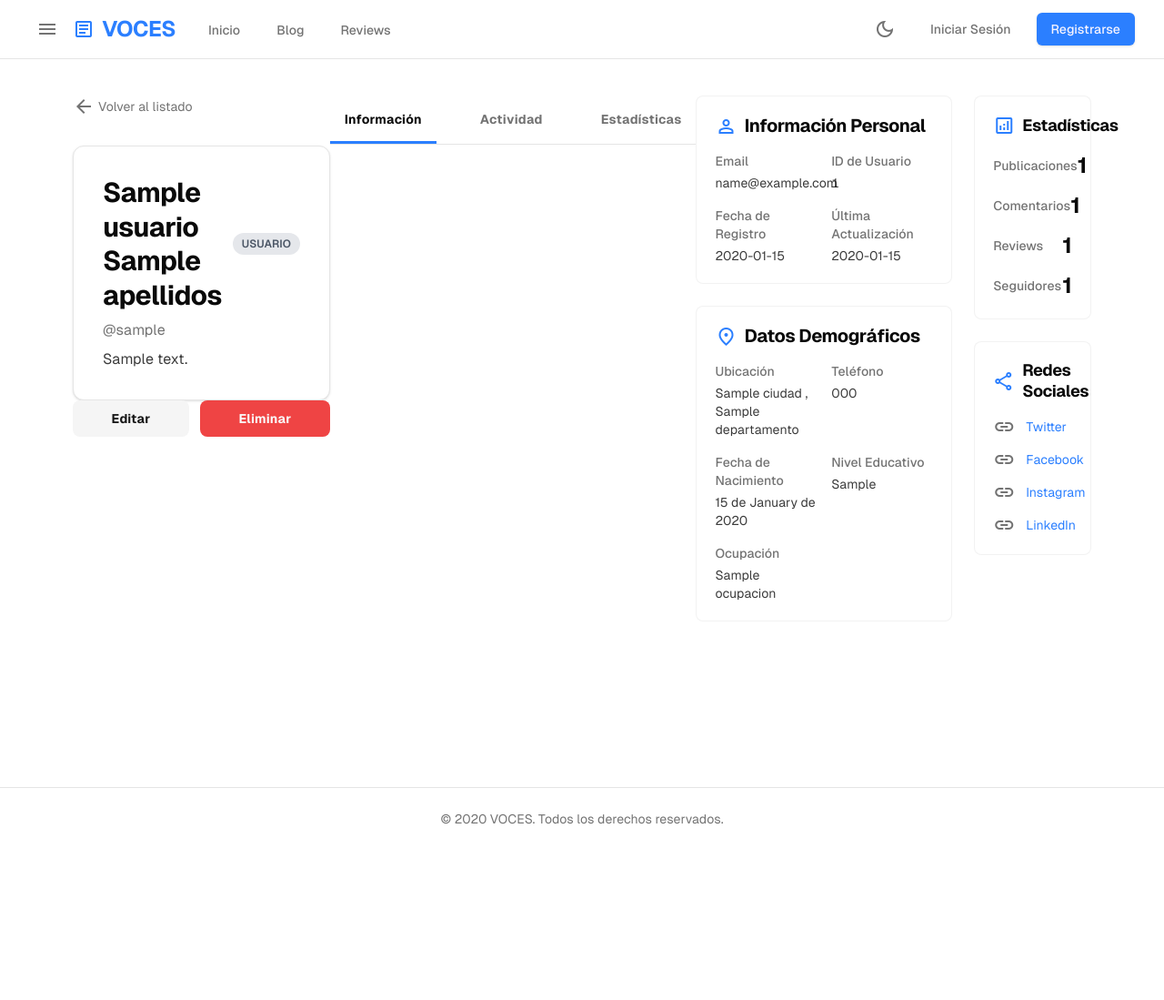
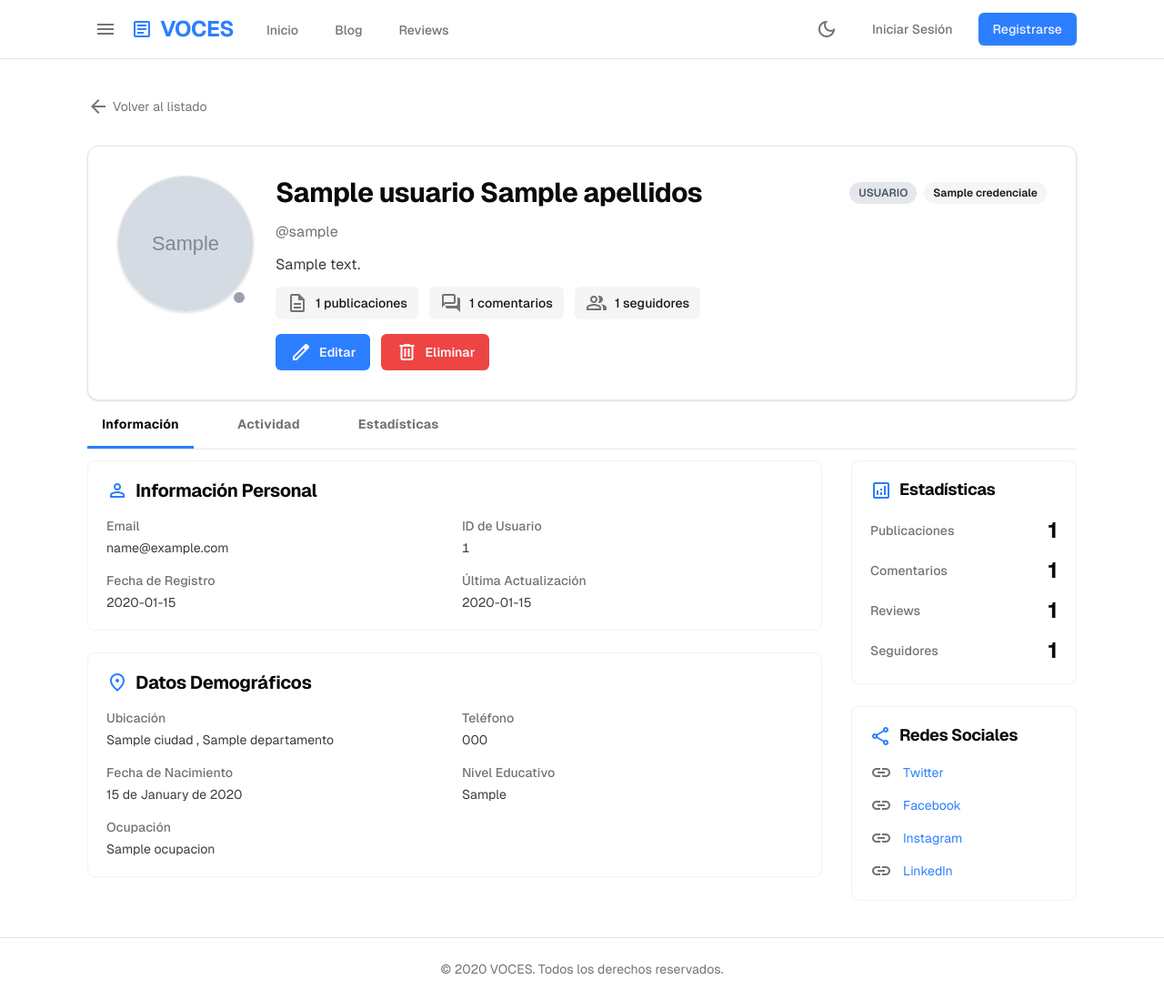
Before and after one commit to osantonio/VOCES, a FastAPI app: template app/templates/usuarios/perfil.html in a window 1280 px wide. Shown: the whole page at 91% size. Before the commit the page ends 906 px from the top, so only its background shows below. Run offline with FastAPI, Linux system fonts and the light colour scheme; the template is opened without the code that fills it: most values are stand-ins (such as "Sample title", 1, 10 or a date in 2020); grey boxes marked "Sample" are stand-in pictures; style sheets or scripts are compiled from the project's sources; parts of the project's set-up code (start-up, migrations or seed data) failed here and were passed over.

Commit message:
refactor(templates): update max-width from 7xl to 6xl for consistent layout
- Standardize container widths across all templates to 6xl (80rem)
- Update design guidelines documentation to reflect new width standard
- Improve profile page layout with better grid structure and spacing

```diff
--- a/app/templates/auditoria/listar.html
+++ b/app/templates/auditoria/listar.html
@@ -4,7 +4,7 @@
 
 {% block content %}
 <div class="min-h-screen bg-background">
-    <div class="max-w-7xl mx-auto px-4 sm:px-6 lg:px-8 py-8">
+    <div class="max-w-6xl mx-auto px-4 sm:px-6 lg:px-8 py-8">
         <!-- Header -->
         <div class="mb-8">
             <div class="flex items-center justify-between">
--- a/app/templates/layout/base.html
+++ b/app/templates/layout/base.html
@@ -34,7 +34,7 @@
 
     <!-- Footer -->
     <footer class="bg-background border-t border-border mt-auto">
-        <div class="max-w-7xl mx-auto py-6 px-4 sm:px-6 lg:px-8">
+        <div class="max-w-6xl mx-auto py-6 px-4 sm:px-6 lg:px-8">
             <p class="text-center text-sm text-muted-foreground">
                 &copy; {{ now.year if now else 2025 }} VOCES. Todos los derechos reservados.
             </p>
--- a/app/templates/layout/components/navbar.html
+++ b/app/templates/layout/components/navbar.html
@@ -1,6 +1,6 @@
 {% set usuario_actual = request.state.usuario_actual %}
 <nav class="bg-background border-b border-border sticky top-0 z-50" role="navigation" aria-label="Barra de navegación">
-    <div class="max-w-7xl mx-auto px-4 sm:px-6 lg:px-8">
+    <div class="max-w-6xl mx-auto px-4 sm:px-6 lg:px-8">
         <div class="flex justify-between h-16">
             <div class="flex items-center gap-2">
                 <button id="sidebar-toggle" type="button" aria-label="Abrir menú"
--- a/app/templates/usuarios/listar.html
+++ b/app/templates/usuarios/listar.html
@@ -4,7 +4,7 @@
 
 {% block content %}
 <div class="min-h-screen bg-background">
-    <div class="max-w-7xl mx-auto px-4 sm:px-6 lg:px-8 py-8">
+    <div class="max-w-6xl mx-auto px-4 sm:px-6 lg:px-8 py-8">
         <!-- Header -->
         <div class="mb-8">
             <div class="flex items-center justify-between">
--- a/app/templates/usuarios/perfil.html
+++ b/app/templates/usuarios/perfil.html
@@ -4,8 +4,9 @@
 
 {% block content %}
 <div class="min-h-screen bg-background">
-    <div class="px-4 sm:px-10 lg:px-20 flex flex-1 justify-center py-5 sm:py-10">
-        <div class="flex flex-col w-full max-w-[960px] flex-1">
+
+    <div class="max-w-6xl mx-auto w-full px-4 sm:px-6 lg:px-8 py-5 sm:py-10">
+        <div class="flex flex-col w-full">
             <!-- Botón Volver -->
             <div class="mb-6">
                 <a href="/usuarios"
@@ -18,77 +19,94 @@
             <!-- Card Principal del Perfil -->
             <div class="flex flex-col gap-8 rounded-xl bg-card border border-border shadow-sm p-4 sm:p-6 md:p-8">
 
-                <!-- Header: Avatar, Nombre y Botones -->
-                <!-- Nombre, Username, Badges y Bio -->
-                <div class="flex flex-col justify-center gap-2">
-                    <div class="flex flex-col sm:flex-row items-center gap-3">
-                        <h1 class="text-foreground text-2xl sm:text-3xl font-bold leading-tight tracking-tight">
-                            {{ usuario.nombres }} {{ usuario.apellidos }}
-                        </h1>
-                        <!-- Badges de Rol y Estado -->
-                        <div class="flex gap-2 flex-wrap justify-center sm:justify-start">
-                            <!-- Rol Badge -->
-                            {% if usuario.rol.value == 'Admin' %}
-                            <span
-                                class="text-xs font-semibold inline-block py-1 px-2.5 uppercase rounded-full text-purple-600 bg-purple-200 dark:text-purple-300 dark:bg-purple-900/50">
-                                Admin
-                            </span>
-                            {% elif usuario.rol.value == 'Moderador' %}
-                            <span
-                                class="text-xs font-semibold inline-block py-1 px-2.5 uppercase rounded-full text-blue-600 bg-blue-200 dark:text-blue-300 dark:bg-blue-900/50">
-                                Moderador
-                            </span>
-                            {% elif usuario.rol.value == 'Editor' %}
-                            <span
-                                class="text-xs font-semibold inline-block py-1 px-2.5 uppercase rounded-full text-green-600 bg-green-200 dark:text-green-300 dark:bg-green-900/50">
-                                Editor
-                            </span>
+                <div class="grid grid-cols-1 sm:grid-cols-[150px_1fr] gap-6 items-start">
+                    <div class="relative flex items-center justify-center">
+                        <div class="group relative w-[150px] h-[150px] rounded-full overflow-hidden border border-border shadow-sm">
+                            {% if usuario.avatar_url %}
+                            <img src="{{ usuario.avatar_url }}" alt="Avatar de {{ usuario.username }}"
+                                class="w-full h-full object-cover transition-transform duration-200 group-hover:scale-105">
                             {% else %}
-                            <span
-                                class="text-xs font-semibold inline-block py-1 px-2.5 uppercase rounded-full text-gray-600 bg-gray-200 dark:text-gray-300 dark:bg-gray-800">
-                                Usuario
-                            </span>
+                            <div class="w-full h-full bg-accent flex items-center justify-center">
+                                <span class="text-xl font-bold text-accent-foreground">{{ user_initials(usuario) }}</span>
+                            </div>
                             {% endif %}
+                            <a href="/usuarios/{{ usuario.username }}/editar#avatar"
+                                class="absolute inset-0 flex items-center justify-center bg-black/40 opacity-0 group-hover:opacity-100 transition-opacity text-primary-foreground text-sm font-medium"
+                                aria-label="Actualizar foto">
+                                <span class="material-symbols-outlined mr-1">upload</span>
+                                Actualizar
+                            </a>
+                        </div>
+                        {% set online = usuario.en_linea if usuario.en_linea is defined else False %}
+                        <span class="absolute bottom-2 right-2 w-4 h-4 rounded-full border-2 border-card {{ 'bg-green-500' if online else 'bg-gray-400' }}" aria-label="{{ 'En línea' if online else 'Desconectado' }}"></span>
+                    </div>
 
-                            <!-- Estado Badge -->
-                            {% if usuario.estado_cuenta.value == 'Activo' %}
-                            <span
-                                class="text-xs font-semibold inline-block py-1 px-2.5 uppercase rounded-full text-green-600 bg-green-200 dark:text-green-300 dark:bg-green-900/50">
-                                Activo
-                            </span>
-                            {% elif usuario.estado_cuenta.value == 'PendienteVerificacion' %}
-                            <span
-                                class="text-xs font-semibold inline-block py-1 px-2.5 uppercase rounded-full text-yellow-600 bg-yellow-200 dark:text-yellow-300 dark:bg-yellow-900/50">
-                                Pendiente
+                    <div class="flex flex-col gap-3">
+                        <div class="flex flex-col sm:flex-row sm:items-center sm:justify-between gap-2">
+                            <div class="flex items-center gap-2">
+                                <h1 class="text-foreground text-2xl sm:text-3xl font-bold leading-tight tracking-tight">{{ usuario.nombres }} {{ usuario.apellidos }}</h1>
+                                {% if usuario.verificado is defined and usuario.verificado %}
+                                <span class="inline-flex items-center px-2.5 py-0.5 rounded-full text-xs font-semibold bg-blue-200 text-blue-700 dark:bg-blue-900/40 dark:text-blue-300">
+                                    <span class="material-symbols-outlined text-sm mr-1">verified</span> Verificado
                                 </span>
                                 {% endif %}
                             </div>
-                    </div>
-                    <p class="text-muted-foreground text-base font-normal leading-normal">
-                        @{{ usuario.username }}
-                    </p>
-                    {% if usuario.biografia %}
-                    <p class="text-foreground/80 text-base font-normal leading-normal max-w-md">
-                        {{ usuario.biografia }}
-                    </p>
+                            <div class="flex gap-2 flex-wrap justify-center sm:justify-end">
+                                {% if usuario.rol.value == 'Admin' %}
+                                <span class="text-xs font-semibold inline-block py-1 px-2.5 uppercase rounded-full text-purple-600 bg-purple-200 dark:text-purple-300 dark:bg-purple-900/50">Admin</span>
+                                {% elif usuario.rol.value == 'Moderador' %}
+                                <span class="text-xs font-semibold inline-block py-1 px-2.5 uppercase rounded-full text-blue-600 bg-blue-200 dark:text-blue-300 dark:bg-blue-900/50">Moderador</span>
+                                {% elif usuario.rol.value == 'Editor' %}
+                                <span class="text-xs font-semibold inline-block py-1 px-2.5 uppercase rounded-full text-green-600 bg-green-200 dark:text-green-300 dark:bg-green-900/50">Editor</span>
+                                {% else %}
+                                <span class="text-xs font-semibold inline-block py-1 px-2.5 uppercase rounded-full text-gray-600 bg-gray-200 dark:text-gray-300 dark:bg-gray-800">Usuario</span>
+                                {% endif %}
+                                {% if usuario.estado_cuenta.value == 'Activo' %}
+                                <span class="text-xs font-semibold inline-block py-1 px-2.5 uppercase rounded-full text-green-600 bg-green-200 dark:text-green-300 dark:bg-green-900/50">Activo</span>
+                                {% elif usuario.estado_cuenta.value == 'PendienteVerificacion' %}
+                                <span class="text-xs font-semibold inline-block py-1 px-2.5 uppercase rounded-full text-yellow-600 bg-yellow-200 dark:text-yellow-300 dark:bg-yellow-900/50">Pendiente</span>
+                                {% endif %}
+                                {% if usuario.credenciales is defined and usuario.credenciales %}
+                                {% for c in usuario.credenciales %}
+                                <span class="text-xs font-semibold inline-block py-1 px-2.5 rounded-full bg-secondary text-secondary-foreground">{{ c }}</span>
+                                {% endfor %}
                                 {% endif %}
                             </div>
                         </div>
 
-            <!-- Botones de Acción -->
-            <div class="flex w-full sm:w-auto shrink-0 justify-center gap-3">
-                <a href="/usuarios/{{ usuario.username }}/editar"
-                    class="flex min-w-[84px] max-w-[480px] cursor-pointer items-center justify-center overflow-hidden rounded-lg h-10 px-4 bg-accent text-accent-foreground text-sm font-bold leading-normal tracking-[0.015em] flex-1 sm:flex-auto hover:bg-accent/80 transition-colors">
-                    <span class="truncate">Editar</span>
+                        <p class="text-muted-foreground text-base">@{{ usuario.username }}</p>
+                        {% if usuario.biografia %}
+                        <p class="text-foreground/80 text-base max-w-2xl xl:max-w-3xl">{{ usuario.biografia }}</p>
+                        {% endif %}
+
+                        <div class="flex flex-wrap gap-3">
+                            <div class="inline-flex items-center gap-2 px-3 py-1.5 rounded-md bg-secondary text-secondary-foreground">
+                                <span class="material-symbols-outlined text-base text-muted-foreground">description</span>
+                                <span class="text-sm font-medium">{{ usuario.total_publicaciones or 0 }} publicaciones</span>
+                            </div>
+                            <div class="inline-flex items-center gap-2 px-3 py-1.5 rounded-md bg-secondary text-secondary-foreground">
+                                <span class="material-symbols-outlined text-base text-muted-foreground">forum</span>
+                                <span class="text-sm font-medium">{{ usuario.total_comentarios or 0 }} comentarios</span>
+                            </div>
+                            <div class="inline-flex items-center gap-2 px-3 py-1.5 rounded-md bg-secondary text-secondary-foreground">
+                                <span class="material-symbols-outlined text-base text-muted-foreground">group</span>
+                                <span class="text-sm font-medium">{{ usuario.total_seguidores or 0 }} seguidores</span>
+                            </div>
+                        </div>
+
+                        <div class="flex w-full sm:w-auto shrink-0 justify-center sm:justify-start gap-3 pt-1">
+                            <a href="/usuarios/{{ usuario.username }}/editar" class="inline-flex items-center gap-2 rounded-md text-sm font-semibold ring-offset-background transition-colors focus-visible:outline-none focus-visible:ring-2 focus-visible:ring-ring focus-visible:ring-offset-2 bg-primary text-primary-foreground hover:bg-primary/90 h-10 px-4">
+                                <span class="material-symbols-outlined text-base">edit</span>
+                                Editar
                             </a>
-                <form action="/usuarios/{{ usuario.username }}/eliminar" method="POST"
-                    onsubmit="return confirm('¿Estás seguro de que deseas eliminar este usuario? Esta acción no se puede deshacer.');"
-                    class="flex-1 sm:flex-auto">
-                    <button type="submit"
-                        class="w-full flex min-w-[84px] max-w-[480px] cursor-pointer items-center justify-center overflow-hidden rounded-lg h-10 px-4 bg-destructive text-destructive-foreground text-sm font-bold leading-normal tracking-[0.015em] hover:bg-destructive/90 transition-colors">
-                        <span class="truncate">Eliminar</span>
+                            <form action="/usuarios/{{ usuario.username }}/eliminar" method="POST" onsubmit="return confirm('¿Estás seguro de que deseas eliminar este usuario? Esta acción no se puede deshacer.');" class="flex-1 sm:flex-auto max-w-[480px]">
+                                <button type="submit" class="inline-flex items-center gap-2 justify-center rounded-md text-sm font-semibold ring-offset-background transition-colors focus-visible:outline-none focus-visible:ring-2 focus-visible:ring-ring focus-visible:ring-offset-2 bg-destructive text-destructive-foreground hover:bg-destructive/90 h-10 px-4 w-full sm:w-auto">
+                                    <span class="material-symbols-outlined text-base">delete</span>
+                                    Eliminar
                                 </button>
                             </form>
+                        </div>
+                    </div>
                 </div>
             </div>
 
@@ -111,9 +129,9 @@
         </div>
 
         <!-- Grid de Contenido -->
-        <div class="grid grid-cols-1 md:grid-cols-3 gap-6">
+        <div class="grid grid-cols-1 lg:grid-cols-3 xl:grid-cols-4 gap-6 xl:gap-8">
             <!-- Columna Principal (2/3) -->
-            <div class="md:col-span-2 flex flex-col gap-6">
+            <div class="lg:col-span-2 xl:col-span-3 flex flex-col gap-6">
                 <!-- Información Personal -->
                 <div class="flex flex-col gap-4 rounded-lg bg-card/50 border border-border/50 p-5">
                     <h2 class="text-foreground text-xl font-bold leading-tight tracking-tight flex items-center gap-2">
@@ -286,5 +304,4 @@
     </div>
     </div>
     </div>
-</div>
 {% endblock %}
```
Also changed, not shown: docs/guia-diseno-anchos.md (+5 -5 lines). Lines whose indentation alone changed are shown as unchanged.
